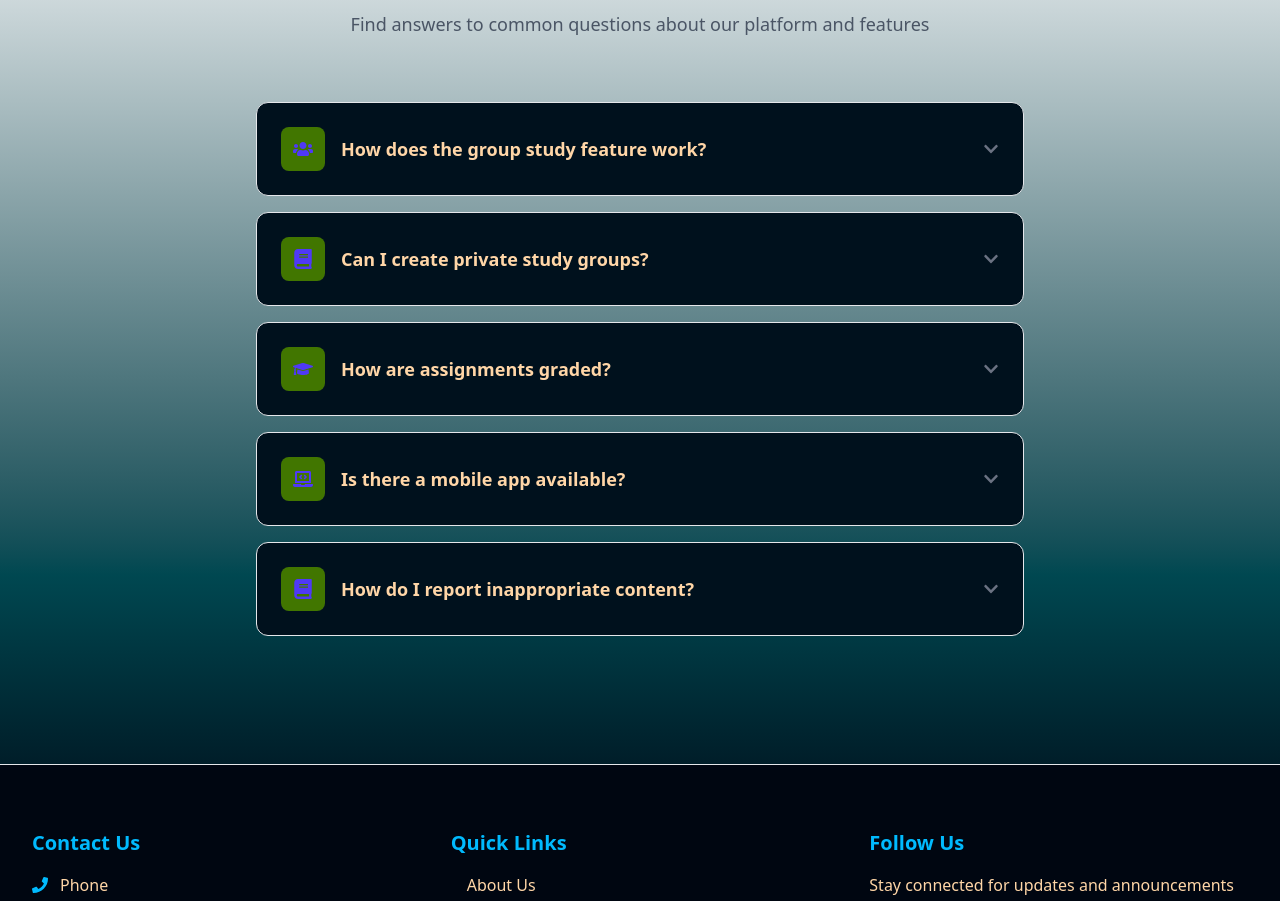
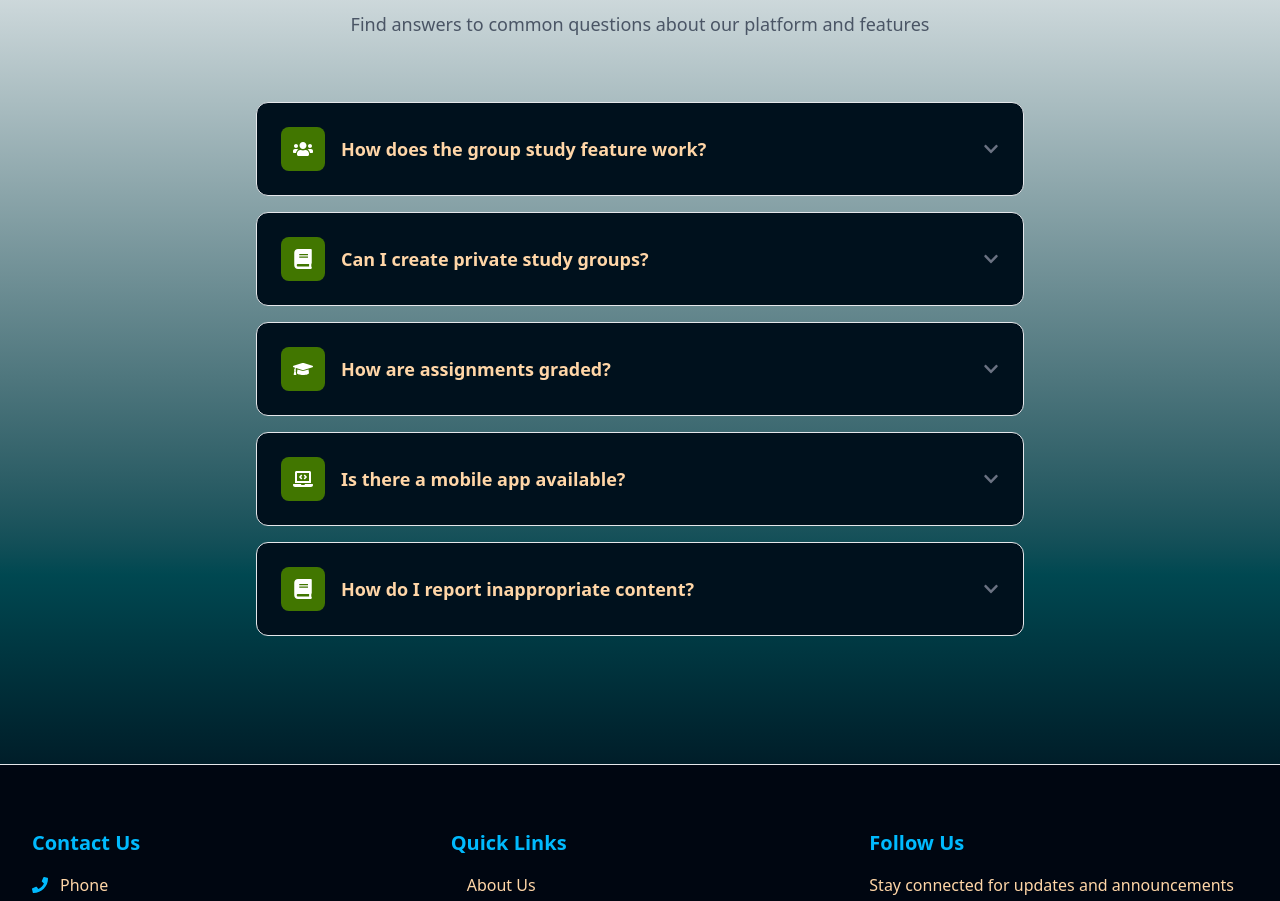
Before and after one commit to Raj3460/b11a11-client-side, a React (Vite) app: page / in a window 1280 px wide. Shown: the part 1780-2681 px from the top of the page. Built offline with nearby package versions, Linux system fonts and the light colour scheme; no server answers.

Commit message:
adde the color of icon Faq section

```diff
--- a/src/Components/FAQ.jsx
+++ b/src/Components/FAQ.jsx
@@ -14,27 +14,27 @@ const FAQ = () => {
     {
       question: "How does the group study feature work?",
       answer: "Our group study feature allows you to create virtual study rooms where you can collaborate with classmates in real-time. You can share notes, work on assignments together, and even video chat while studying.",
-      icon: <FaUsers className="text-indigo-600 text-xl" />
+      icon: <FaUsers className="text-white text-xl" />
     },
     {
       question: "Can I create private study groups?",
       answer: "Yes, you can create both public and private study groups. Private groups require an invitation, ensuring your study sessions remain exclusive to selected members.",
-      icon: <FaBook className="text-indigo-600 text-xl" />
+      icon: <FaBook className="text-white text-xl" />
     },
     {
       question: "How are assignments graded?",
       answer: "Assignments can be graded by peers in your study group or by instructors if you're using our platform for a course. We use a rubric-based system to ensure fair and consistent evaluations.",
-      icon: <FaGraduationCap className="text-indigo-600 text-xl" />
+      icon: <FaGraduationCap className="text-white text-xl" />
     },
     {
       question: "Is there a mobile app available?",
       answer: "Currently we offer a fully responsive web application that works on all devices. We're developing native mobile apps that will be released later this year.",
-      icon: <FaLaptopCode className="text-indigo-600 text-xl" />
+      icon: <FaLaptopCode className="text-white text-xl" />
     },
     {
       question: "How do I report inappropriate content?",
       answer: "You can flag any content by clicking the report button next to it. Our moderation team reviews all reports within 24 hours to maintain a safe learning environment.",
-      icon: <FaBook className="text-indigo-600 text-xl" />
+      icon: <FaBook className=" text-white text-xl" />
     }
   ];
 
```
